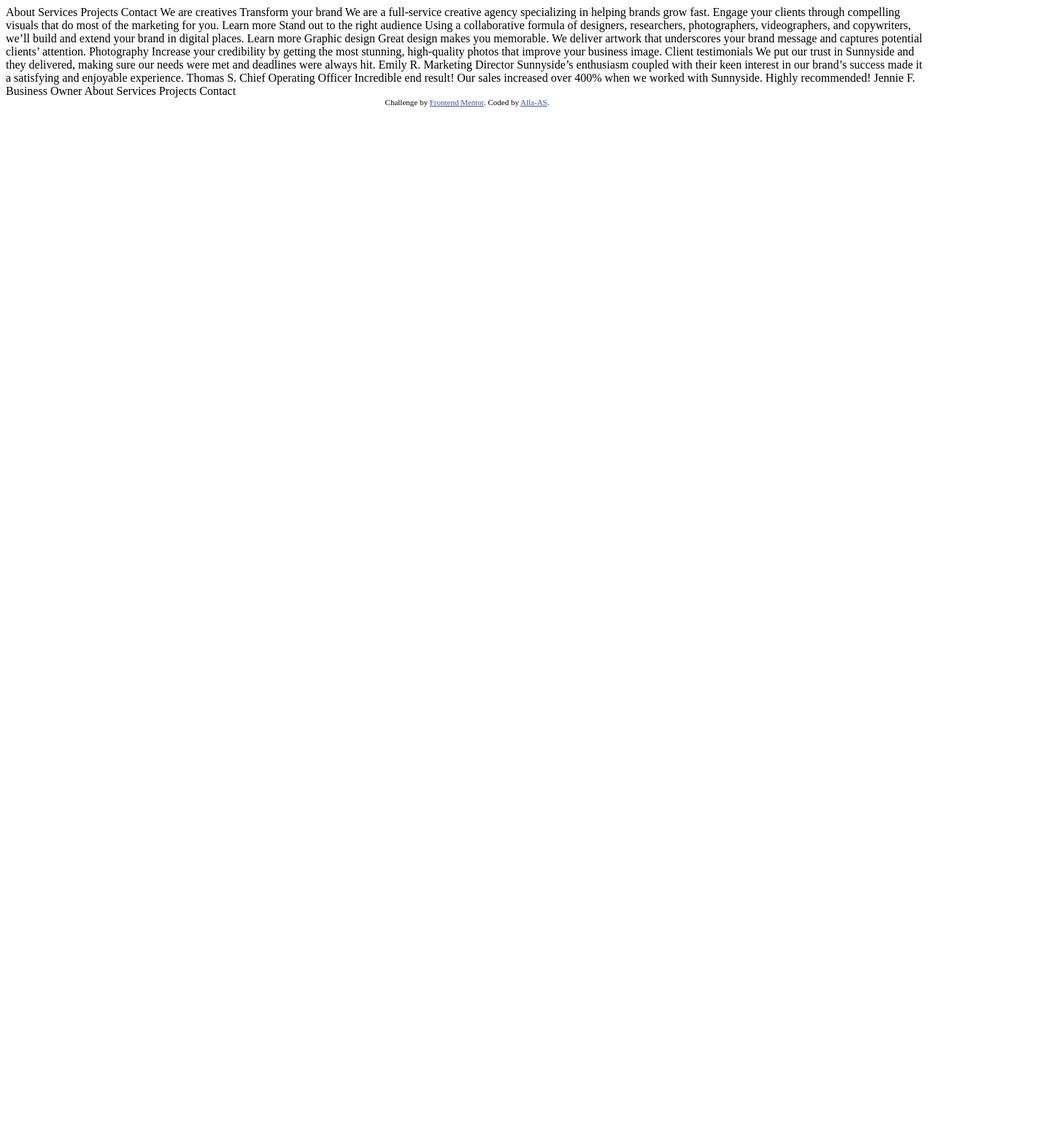
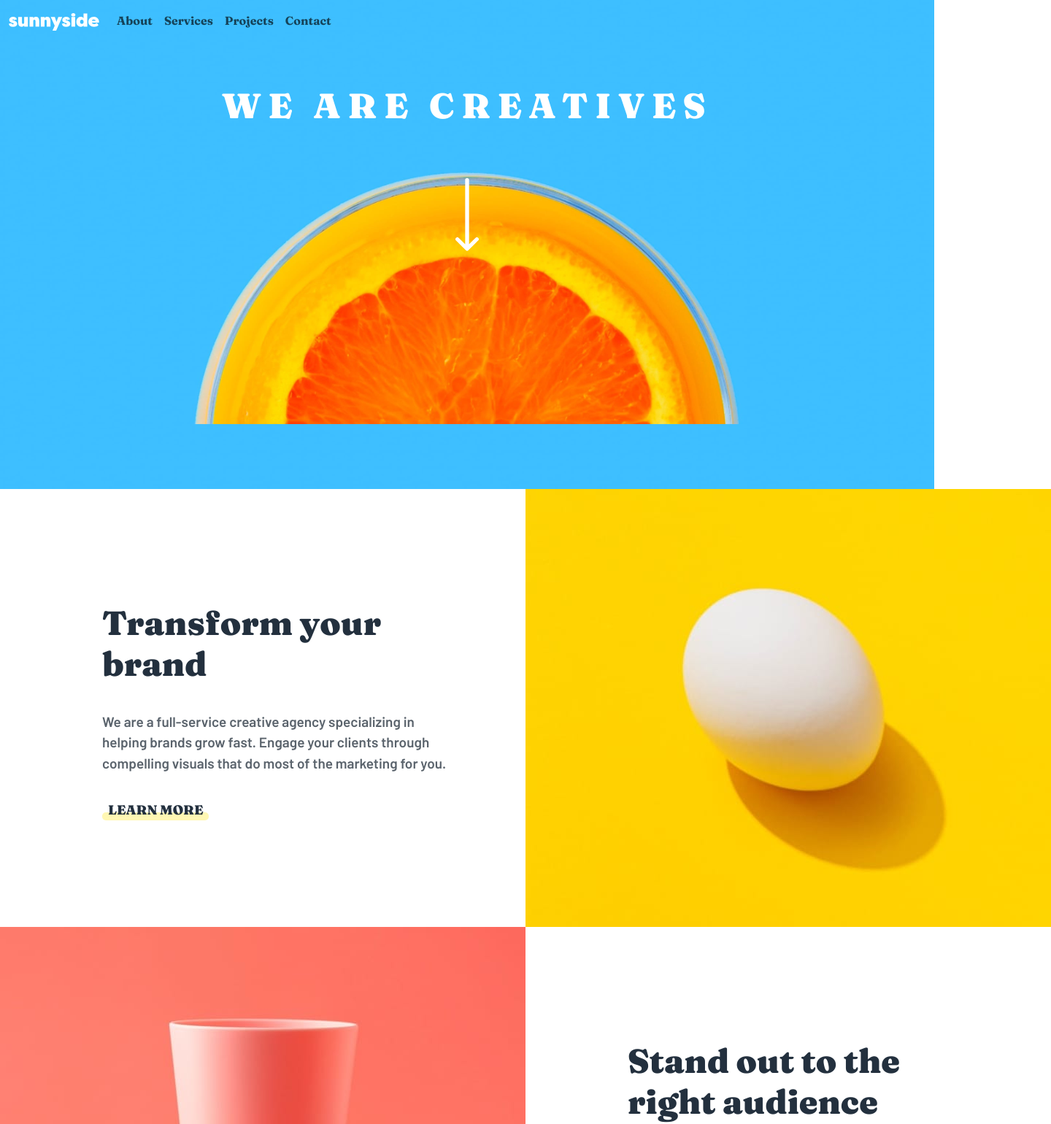
Before and after one commit to Alla-AS/FrontendMentor, a plain HTML site: page sunnyside-agency-landing-page-main/sunnyside-agency-landing-page-main/index.html in a window 1280 px wide. Shown: the top 1540 px of the page at 73% size, 1440 px wide, since content can reach past the window. Before the commit the page ends 800 px from the top, so only its background shows below. Drawn offline with nearby package versions, Linux system fonts and the light colour scheme.

Commit message:
add section about

```diff
--- /dev/null
+++ b/sunnyside-agency-landing-page-main/sunnyside-agency-landing-page-main/css/style.css
@@ -0,0 +1,99 @@
+@import url('https://fonts.googleapis.com/css2?family=Barlow:wght@600&family=Fraunces:opsz,wght@9..144,700;9..144,900&display=swap');
+
+* {
+  margin: 0;
+  padding: 0;
+  box-sizing: border-box;
+}
+
+body {
+  font-family: 'Fraunces', serif;;
+  color: hsl(212, 27%, 19%);
+}
+
+header {
+  /* width: 100%; */
+  background-color: hsla(199, 99%, 59%, 0.944);
+  height: 670px;
+  background-image: url(../images/desktop/image-header.jpg);
+  background-size: cover;
+  background-attachment: inherit;
+  background-position: 0 -130px;
+  text-align: center;
+}
+
+h1 {
+  color: hsl(0, 0%, 100%);
+  text-transform: uppercase;
+  letter-spacing: 0.2em;
+  font-size: 48px;
+  font-weight: 900;
+  /* text-align: center; */
+  margin: 60px 0px 70px;
+}
+
+header .arrow{
+  height: 100px;
+}
+
+.grid-container {
+  /* width: 100%; */
+  display: grid;
+  grid-template-columns: 1fr 1fr;
+  grid-template-rows: 1fr 1fr;
+}
+
+.grid-container img{
+  /* width: 100%; */
+}
+
+.learn_more {
+  /* width: 100%; */
+  display: flex;
+  flex-direction: column;
+  gap: 30px;
+  align-items: start;
+  justify-content: center;
+  margin: 0 100px 0 140px;
+}
+
+.learn_more h2 {
+  font-size: 46px;
+  font-weight: 900;
+}
+
+.learn_more p {
+  font-family: 'Barlow', sans-serif;
+  font-size: 19px;
+  color:hsl(213, 9%, 39%);
+}
+
+.learn_more a {
+  text-decoration: none;
+  position: relative;
+  color: hsl(212, 27%, 19%);
+  font-size: 18px;
+  font-weight: 900;
+  text-transform: uppercase;
+  line-height: 40%;
+  padding: 0px 8px;
+  /* text-decoration-color: hsl(62, 100%, 75%); */
+  /* text-decoration-thickness: 10px; */
+  /* color: ; */
+}
+
+.learn_more a::before {
+  content: "";
+  position: absolute;
+  width: 100%;
+  height: 150%; /* Регулируйте это значение, чтобы установить высоту подчеркивания */
+  background-color: hsl(54, 100%, 85%); /* Цвет подчеркивания */
+  border-radius: 5px;
+  bottom: -10px;
+  left: 0;
+  z-index: -1; /* Чтобы подчеркивание было под текстом */
+}
+
+.learn_more:last-child a::before {
+  background-color: hsl(8, 66%, 91%);
+}
--- a/sunnyside-agency-landing-page-main/sunnyside-agency-landing-page-main/index.html
+++ b/sunnyside-agency-landing-page-main/sunnyside-agency-landing-page-main/index.html
@@ -7,7 +7,8 @@
   <link rel="icon" type="image/png" sizes="32x32" href="./images/favicon-32x32.png">
 
   <title>Frontend Mentor | Sunnyside agency landing page</title>
-
+  <link href="https://cdn.jsdelivr.net/npm/bootstrap@5.3.1/dist/css/bootstrap.min.css" rel="stylesheet" integrity="sha384-4bw+/aepP/YC94hEpVNVgiZdgIC5+VKNBQNGCHeKRQN+PtmoHDEXuppvnDJzQIu9" crossorigin="anonymous">
+  <link rel="stylesheet" href="./css/style.css">
   <!-- Feel free to remove these styles or customise in your own stylesheet 👍 -->
   <style>
     .attribution { font-size: 11px; text-align: center; }
@@ -15,36 +16,88 @@
   </style>
 </head>
 <body>
-  <!-- <header>
-    <div class="heading">
+  <header>
+    <!-- <div class="heading">
       <img src="./images/logo.svg" alt="logo">
       <ul>
-        <li></li>
-        <li></li>
-        <li></li>
-        <li></li>
+        <li>About</li>
+        <li>Services</li>
+        <li>Projects</li>
+        <li>Contact</li>
       </ul>
-    </div>
-  </header> -->
-  About
-  Services
-  Projects
-  Contact
+    </div> -->
+    <!-- <h1>We are creatives</h1> -->
+    <nav class="navbar navbar-expand-lg">
+      <div class="container-fluid">
+        <a class="navbar-brand" href="#"><img src="./images/logo.svg" alt="logo"></a>
+        <button class="navbar-toggler" type="button" data-bs-toggle="collapse" data-bs-target="#navbarSupportedContent" aria-controls="navbarSupportedContent" aria-expanded="false" aria-label="Toggle navigation">
+          <span class="navbar-toggler-icon"></span>
+        </button>
+        <div class="collapse navbar-collapse" id="navbarSupportedContent">
+          <ul class="navbar-nav me-auto mb-2 mb-lg-0">
+            <li class="nav-item">
+              <a class="nav-link" href="#">About</a>
+            </li>
+            <li class="nav-item">
+              <a class="nav-link" href="#">Services</a>
+            </li>
+            <li class="nav-item">
+              <a class="nav-link" href="#">Projects</a>
+            </li>
+            <li class="nav-item">
+              <a class="nav-link" href="#">Contact</a>
+            </li>
+          </ul>
+        </div>
+      </div>
+    </nav>
+    <h1>We are creatives</h1>
+    <img class="arrow" src="./images/icon-arrow-down.svg" alt="icon-arrow-down">
+    <!-- <div class="container">
+      <header class="d-flex flex-wrap align-items-center justify-content-center justify-content-md-between py-3 mb-4 border-bottom">
+        <div class="col-md-3 mb-2 mb-md-0">
+          <a href="/" class="d-inline-flex link-body-emphasis text-decoration-none">
+            <svg class="bi" width="40" height="32" role="img" aria-label="Bootstrap"><use xlink:href="#bootstrap"></use></svg>
+          </a>
+        </div>
 
-  We are creatives
+        <ul class="nav col-12 col-md-auto mb-2 justify-content-center mb-md-0">
+          <li><a href="#" class="nav-link px-2 link-secondary">About</a></li>
+          <li><a href="#" class="nav-link px-2">Services</a></li>
+          <li><a href="#" class="nav-link px-2">Projects</a></li>
+          <li><a href="#" class="nav-link px-2">Contact</a></li>
+        </ul>
+      </header>
+    </div> -->
+  </header>
+  <main>
+    <section class="about">
+      <div class="grid-container">
+        <div class="learn_more">
+          <h2>Transform your brand</h2>
+          <p>We are a full-service creative agency specializing in helping brands grow fast.
+            Engage your clients through compelling visuals that do most of the marketing for you.</p>
 
-  Transform your brand
+          <a href="#"> Learn more </a>
+        </div>
+        <img src="./images/desktop/image-transform.jpg" alt="image-transform">
+        <img src="./images/desktop/image-stand-out.jpg" alt="image-stand-out">
+        <div class="learn_more">
+          <h2>Stand out to the right audience</h2>
+          <p>Using a collaborative formula of designers, researchers, photographers, videographers, and copywriters, we’ll build and extend your brand in digital places.</p>
+          <a class="ping" href="#">Learn more</a>
+        </div>
 
-  We are a full-service creative agency specializing in helping brands grow fast.
-  Engage your clients through compelling visuals that do most of the marketing for you.
 
-  Learn more
+      </div>
+    </section>
+  </main>
 
-  Stand out to the right audience
 
-  Using a collaborative formula of designers, researchers, photographers, videographers, and copywriters, we’ll build and extend your brand in digital places.
 
-  Learn more
+
+
+
 
   Graphic design
   Great design makes you memorable. We deliver artwork that underscores your brand message and captures potential clients’ attention.
@@ -75,5 +128,7 @@
     Challenge by <a href="https://www.frontendmentor.io?ref=challenge" target="_blank">Frontend Mentor</a>.
     Coded by <a href="https://github.com/Alla-AS">Alla-AS</a>.
   </div>
+
+  <script src="https://cdn.jsdelivr.net/npm/bootstrap@5.3.1/dist/js/bootstrap.bundle.min.js" integrity="sha384-HwwvtgBNo3bZJJLYd8oVXjrBZt8cqVSpeBNS5n7C8IVInixGAoxmnlMuBnhbgrkm" crossorigin="anonymous"></script>
 </body>
 </html>
```
